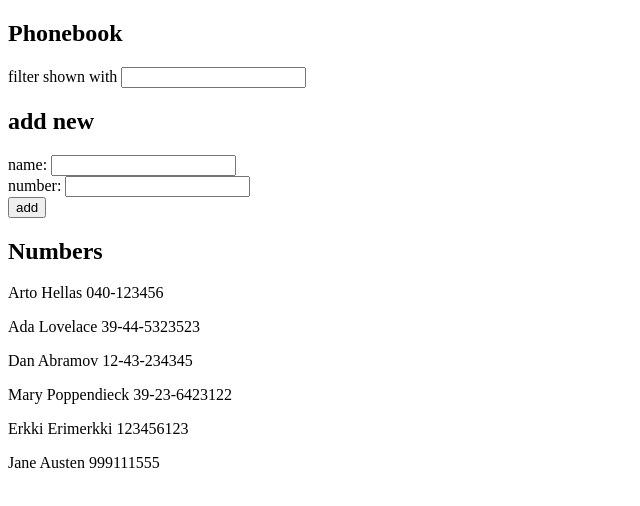
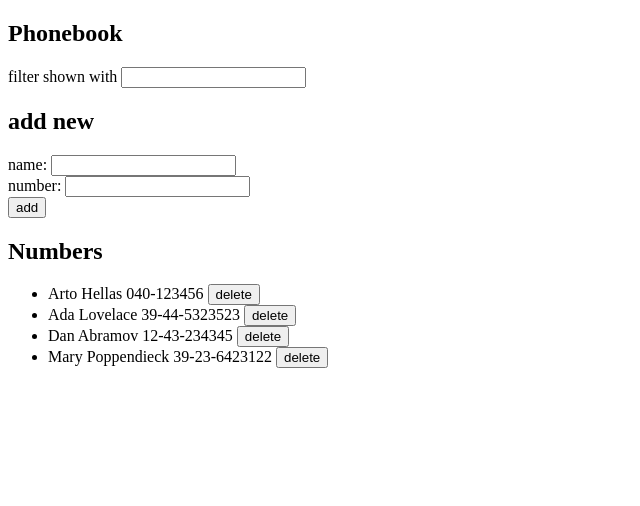
Before and after one commit to samuvait/fullstack_exercises, a React (Create React App) app in the folder osa2/puhelinluettelo/: page / in a window 1280 px wide. Shown: the top 506 px of the page, without its empty margins (0-640 px from the left). Built offline with nearby package versions, Linux system fonts and the light colour scheme; data requests are answered from the project's data file.

Commit message:
Exercise 2.17

```diff
--- a/osa2/puhelinluettelo/db.json
+++ b/osa2/puhelinluettelo/db.json
@@ -19,16 +19,6 @@
       "name": "Mary Poppendieck",
       "number": "39-23-6423122",
       "id": 4
-    },
-    {
-      "name": "Erkki Erimerkki",
-      "number": "123456123",
-      "id": 5
-    },
-    {
-      "name": "Jane Austen",
-      "number": "999111555",
-      "id": 6
     }
   ]
 }
--- a/osa2/puhelinluettelo/src/App.js
+++ b/osa2/puhelinluettelo/src/App.js
@@ -27,7 +27,7 @@ const App = () => {
       <PersonForm persons={persons} setPersons={setPersons} />
 
       <h2>Numbers</h2>
-      <Persons persons={persons} filterTerm={filterTerm}/>
+      <Persons persons={persons} setPersons={setPersons} filterTerm={filterTerm}/>
     </div>
   )
 }
--- a/osa2/puhelinluettelo/src/components/Person.js
+++ b/osa2/puhelinluettelo/src/components/Person.js
@@ -3,9 +3,7 @@ import React from 'react'
 const Person = (props) => {
   return (
     <>
-      <p>
-        {props.name} {props.number}
-      </p>
+      {props.name} {props.number}
     </>
   )
 }
--- a/osa2/puhelinluettelo/src/components/PersonForm.js
+++ b/osa2/puhelinluettelo/src/components/PersonForm.js
@@ -1,5 +1,4 @@
 import React, { useState } from 'react'
-import axios from 'axios'
 import personService from '../services/persons'
 
 const PersonForm = ({ persons, setPersons }) => {
--- a/osa2/puhelinluettelo/src/components/Persons.js
+++ b/osa2/puhelinluettelo/src/components/Persons.js
@@ -1,24 +1,40 @@
 import React from 'react'
 import Person from './Person'
+import personService from '../services/persons'
 
-const Persons = (props) => {
+const Persons = ({ persons, setPersons, filterTerm }) => {
+
+  const removePerson = (ppl) => {
+    let confirmed = window.confirm(`Delete ${ppl.name}`)
+    if (confirmed) {
+      personService.remove(ppl.id).then(() => {
+        console.log(`${ppl.id} removed`)
+        setPersons(persons.filter(person => person.id !== ppl.id))
+        console.log(persons)
+      })
+    } else {
+      console.log("Didn't delete")
+    }
+  }
 
   const people = () => {
     let shown = []
-    props.persons.forEach((person, i) => {
-      if(person.name.toLowerCase().includes(props.filterTerm.toLowerCase())) {
+    persons.forEach((person, i) => {
+      if (person.name.toLowerCase().includes(filterTerm.toLowerCase())) {
         console.log(person.name)
         shown = shown.concat(person)
         console.log(shown)
       }
     });
     console.log(shown)
-    return (shown.map(ppl => <Person key={ppl.name} name={ppl.name} number={ppl.number} />))
+    return (shown.map(ppl => <li key={ppl.id}><Person name={ppl.name} number={ppl.number} /> <button onClick={() => removePerson(ppl)}>delete</button> </li>))
   }
 
   return (
     <div>
-      {people()}
+      <ul>
+        {people()}
+      </ul>
     </div>
   )
 }
--- a/osa2/puhelinluettelo/src/services/persons.js
+++ b/osa2/puhelinluettelo/src/services/persons.js
@@ -6,9 +6,14 @@ const getAll = () => {
   return (req.then(response => response.data))
 }
 
-const create = newObject => {
+const create = (newObject) => {
   const req = axios.post(baseUrl, newObject)
   return (req.then(response => response.data))
 }
 
-export default { getAll, create }
+const remove = (id) => {
+  const req = axios.delete(`${baseUrl}/${id}`)
+  return(req.then(response => response.data))
+}
+
+export default { getAll, create, remove }
```
